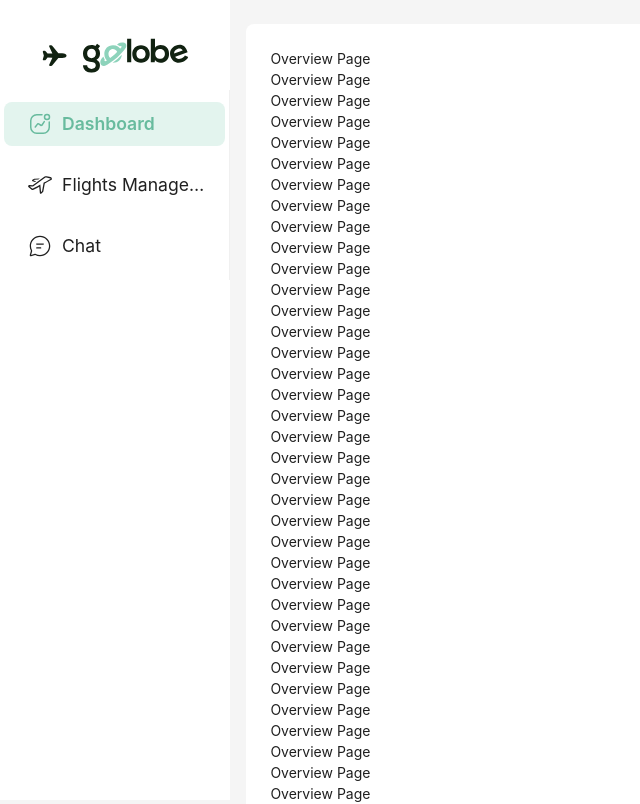
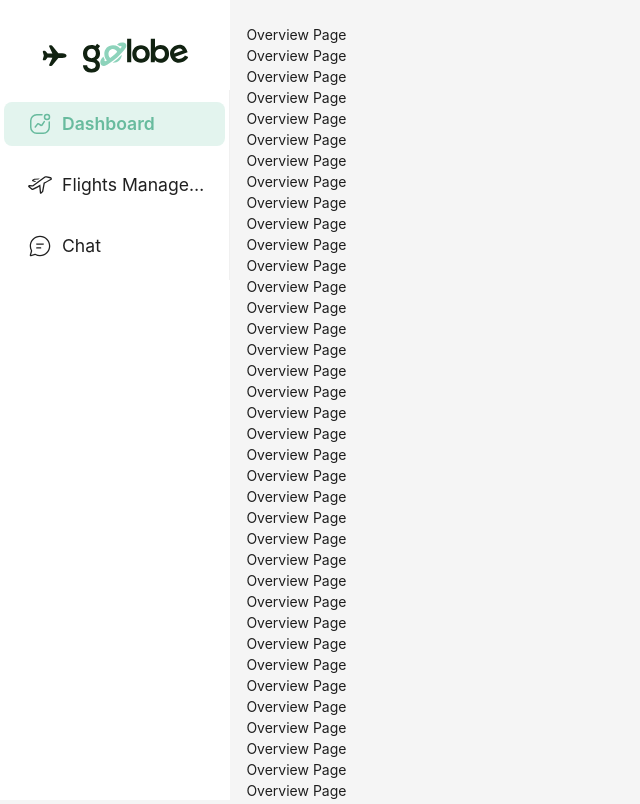
Before and after one commit to trungtinhn/flight-booking-admin, a React (Vite) app: page / in a window 1280 px wide. Shown: the top 804 px of the page, without its empty margins (0-640 px from the left). Built offline with nearby package versions, Linux system fonts and the light colour scheme.

Commit message:
chore: Remove unused code in MainLayout.jsx

```diff
--- a/src/layouts/MainLayout.jsx
+++ b/src/layouts/MainLayout.jsx
@@ -27,9 +27,6 @@ const items = [
 ];
 
 const MainLayout = ({ children }) => {
-  const {
-    token: { colorBgContainer, borderRadiusLG },
-  } = theme.useToken();
   return (
     <Layout>
       <Sider
@@ -118,16 +115,7 @@ const MainLayout = ({ children }) => {
             margin: "24px 16px 0",
           }}
         >
-          <div
-            style={{
-              padding: 24,
-              height: "100%",
-              background: colorBgContainer,
-              borderRadius: borderRadiusLG,
-            }}
-          >
-            {children}
-          </div>
+          {children}
         </Content>
       </Layout>
     </Layout>
```
